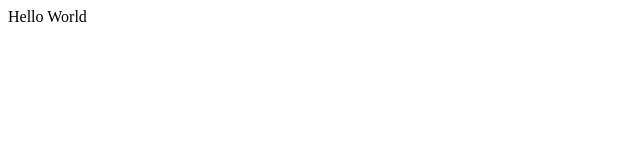
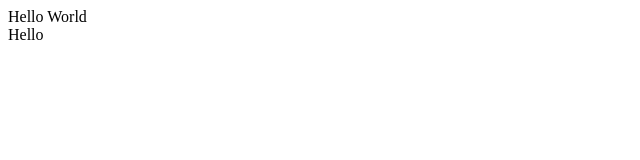
Before and after one commit to Rishaan6/tutorial1, a plain HTML site: page index.html in a window 1280 px wide. Shown: the full height of the page, 0-640 px from the left. Drawn offline with Linux system fonts and the light colour scheme.

Commit message:
add index file

```diff
--- a/index.html
+++ b/index.html
@@ -1,3 +1,3 @@
 <html>
-    Hello World
+    Hello World <br> Hello
 </html>
```
